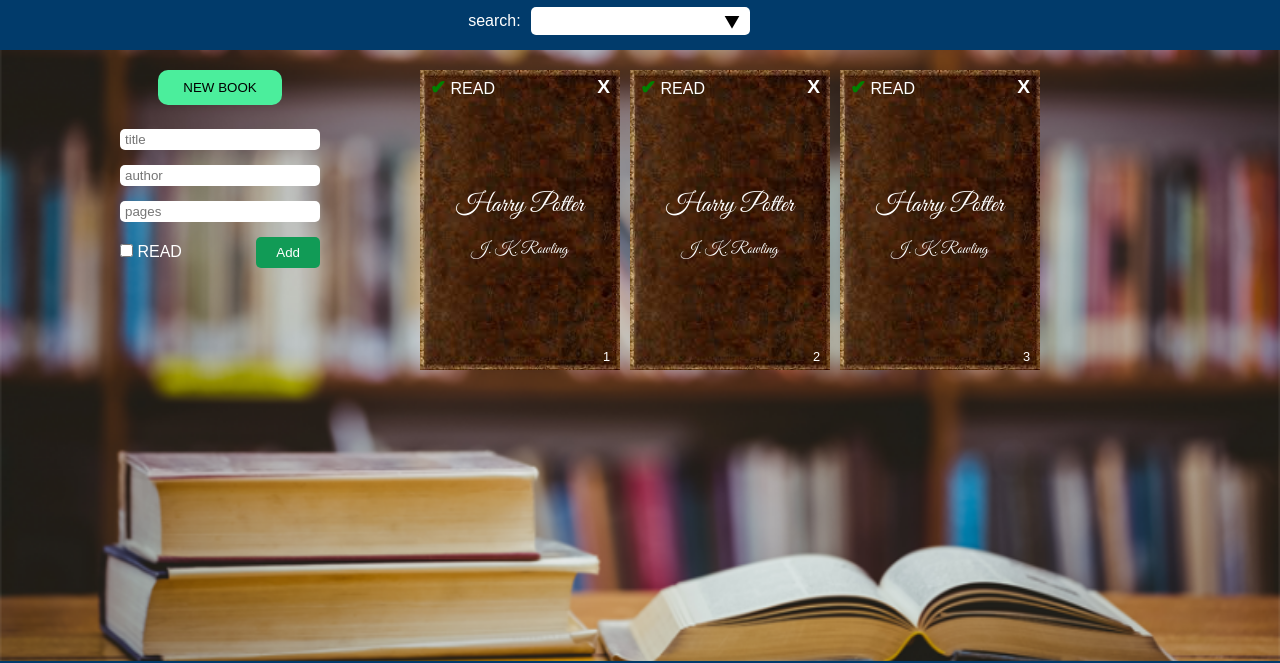
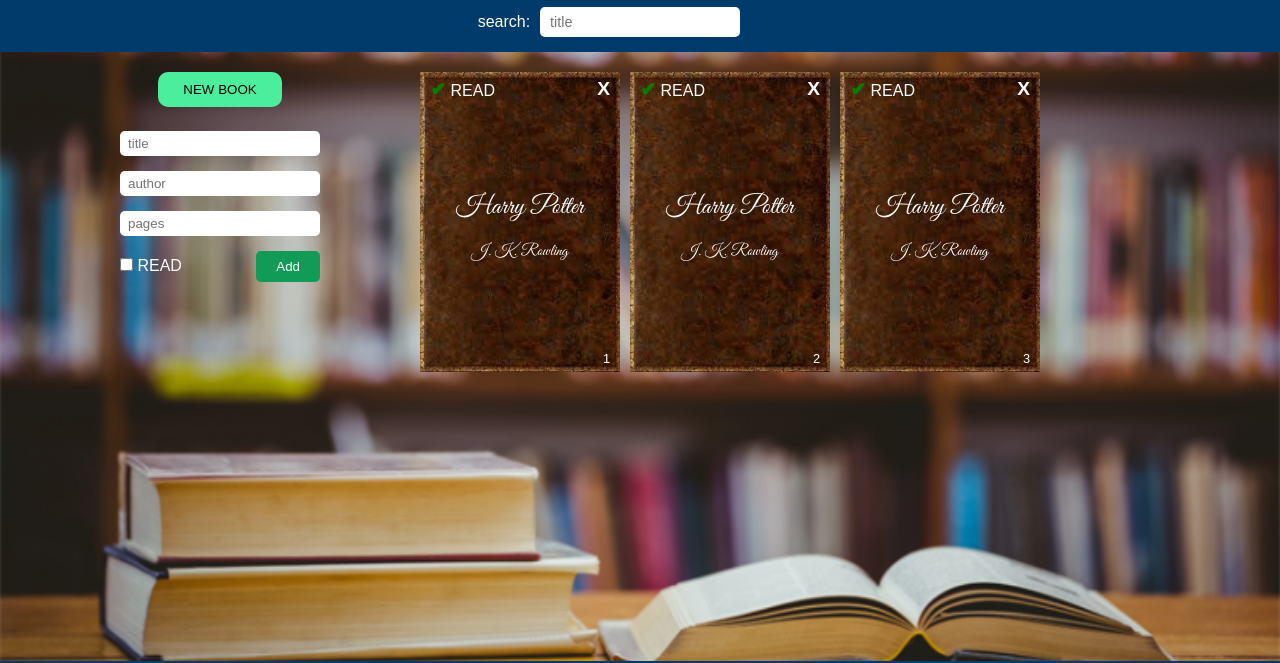
Before and after one commit to heno-s/odin-library, a website: page index.html in a window 1280 px wide. Shown: the part 66-729 px from the top of the page. Drawn offline with Linux system fonts and the light colour scheme.

Commit message:
Adjust header and form style

```diff
--- a/index.html
+++ b/index.html
@@ -12,7 +12,7 @@
             rel="stylesheet"
             href="https://cdn.jsdelivr.net/npm/@mdi/font@7.1.96/css/materialdesignicons.min.css"
         />
-        <title>Document</title>
+        <title>Book's Library</title>
     </head>
     <body>
         <header>
@@ -20,16 +20,12 @@
             <div class="search">
                 <span>search:</span>
                 <div class="searchbox">
-                    <input type="text" id="search" /><span
-                        class="mdi mdi-triangle triangle"
-                    ></span>
+                    <input
+                        type="text"
+                        id="search"
+                        placeholder="title"
+                    />
                 </div>
-                <ul class="dropdown">
-                    <li>title</li>
-                    <li>author</li>
-                    <li>pages+</li>
-                    <li>read</li>
-                </ul>
             </div>
         </header>
         <main>
--- a/style.css
+++ b/style.css
@@ -21,10 +21,6 @@
     margin-bottom: 0.2em;
 }
 
-.dropdown {
-    display: none;
-}
-
 .search {
     display: flex;
     gap: 10px;
@@ -33,28 +29,23 @@
 }
 
 .searchbox {
+    width: 200px;
     display: flex;
     gap: 10px;
     align-items: center;
     background-color: #fff;
     border-radius: 5px;
-    padding: 5px 10px;
+    padding: 7px 10px;
 }
 
 .searchbox input {
+    font-size: 0.9rem;
     border: none;
     background-color: transparent;
 }
 
 .searchbox input:focus {
     outline: none;
-}
-
-.triangle {
-    cursor: pointer;
-    width: 12px;
-    transform: rotateZ(180deg);
-    color: #000;
 }
 
 header,
@@ -105,7 +96,7 @@
 
 .book-form input:not([type="checkbox"]) {
     border: none;
-    padding: 3px 5px;
+    padding: 5px 8px;
     border-radius: 5px;
     width: 100%;
 }
```
